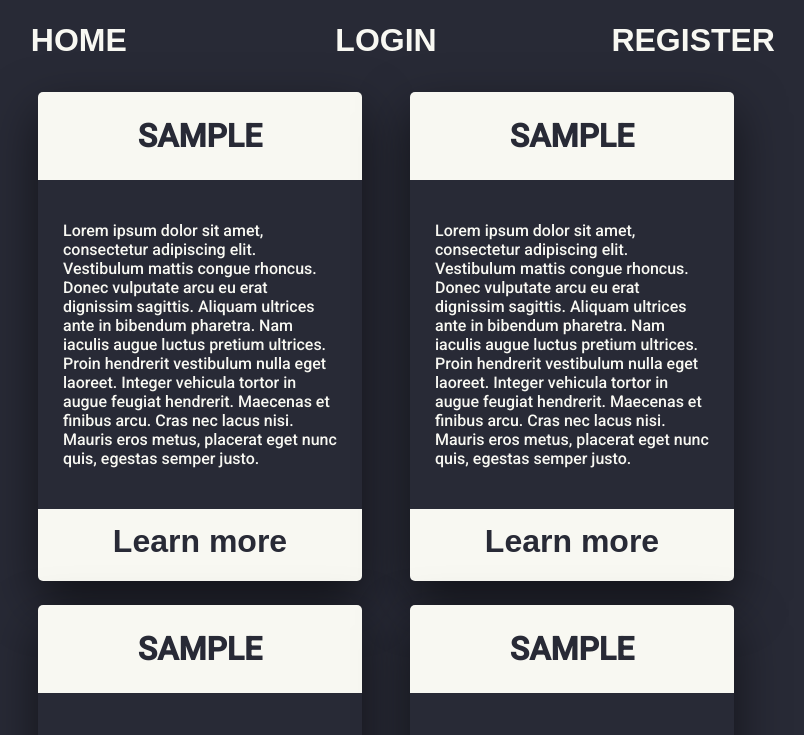
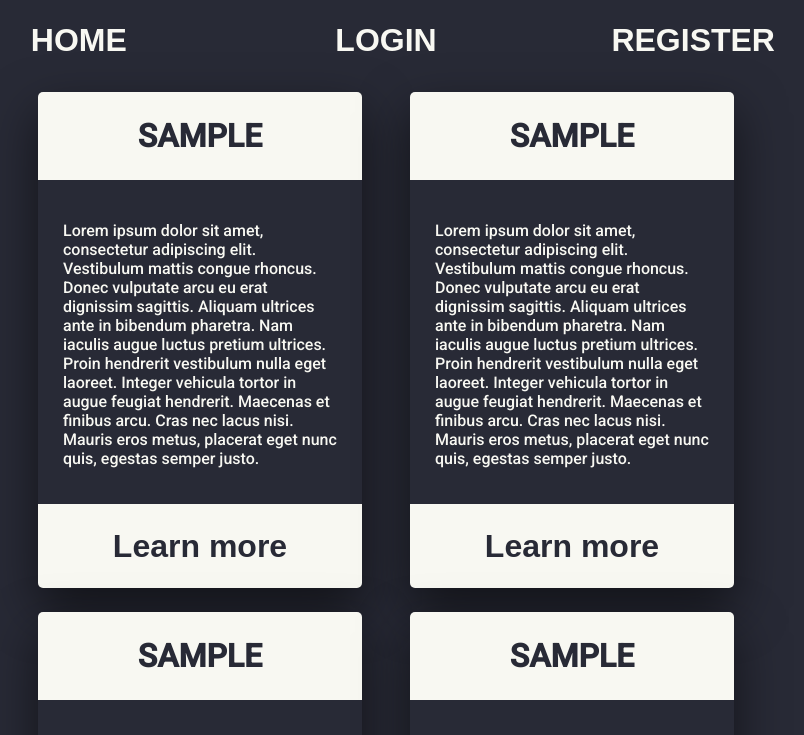
Before and after one commit to Ikmokhirio/MEPHI-web-password-manager-app-frontend, a React app: page / in a window 1280 px wide. Shown: the top 735 px of the page, without its empty margins (254-1058 px from the left). Built offline with nearby package versions, Linux system fonts and the light colour scheme.

Commit message:
Adjusted styles

```diff
--- a/src/index.css
+++ b/src/index.css
@@ -338,7 +338,8 @@ body {
 }
 
 .info_card .btn {
-    margin-top: auto;
+    margin-top: 10px;
+    margin-bottom: 10px;
 }
 
 .info_card .btn button {
```
